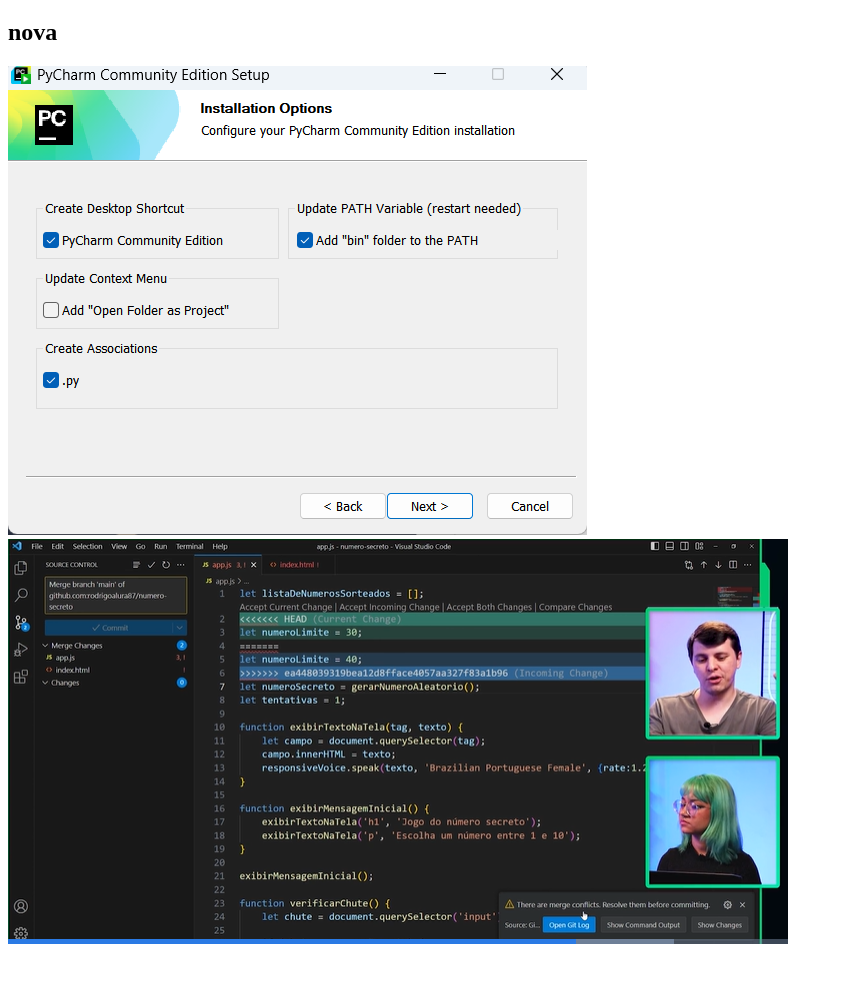
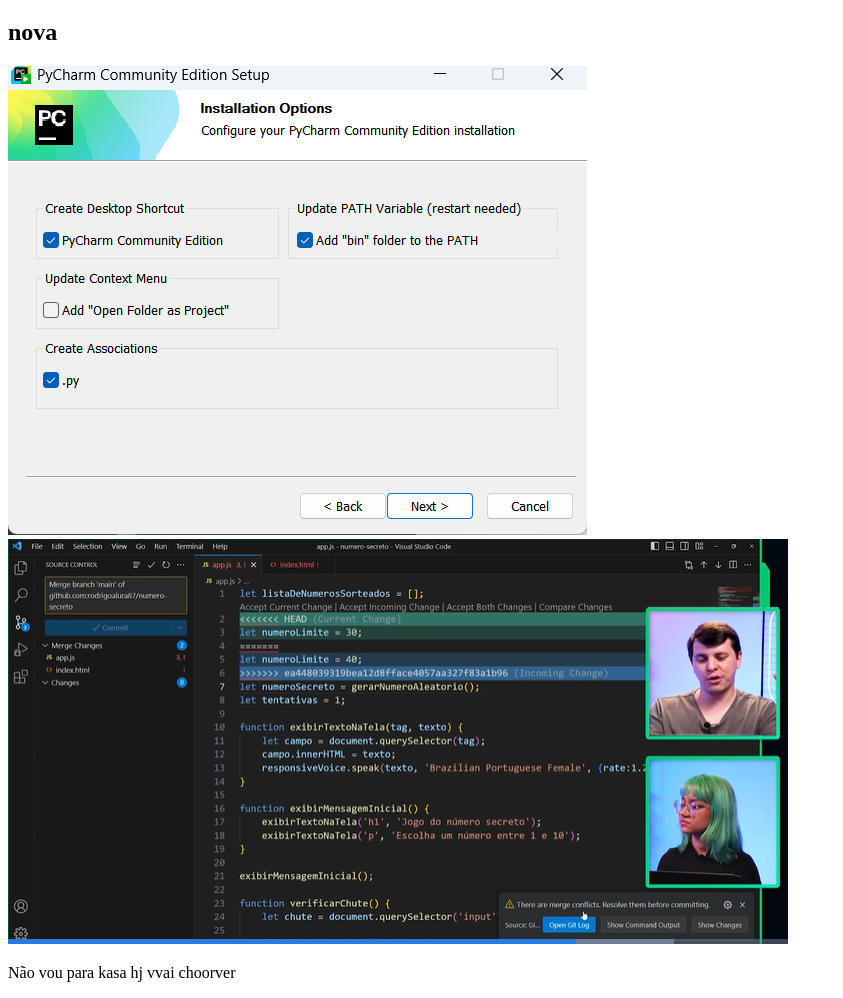
Before and after one commit to fernandoholtz/Novo-proj, a plain HTML site: page index.html in a window 1280 px wide. Shown: the part 61-1059 px from the top of the page, without its empty margins (0-843 px from the left). Before the commit the page ends 1017 px from the top, so only its background shows below. Drawn offline with Linux system fonts and the light colour scheme.

Commit message:
ERRO DE PORTUGUÊS

```diff
--- a/index.html
+++ b/index.html
@@ -11,5 +11,7 @@
     <img src="Captura de tela 2025-03-12 194518.png" alt="">
     <img src="Captura de tela 2025-03-12 215419.png" alt="">
     <img src="Captura de tela 2025-03-14 081842.png" alt="">
+
+    <p>Não vou para kasa hj vvai choorver</p>
 </body>
 </html>
```
